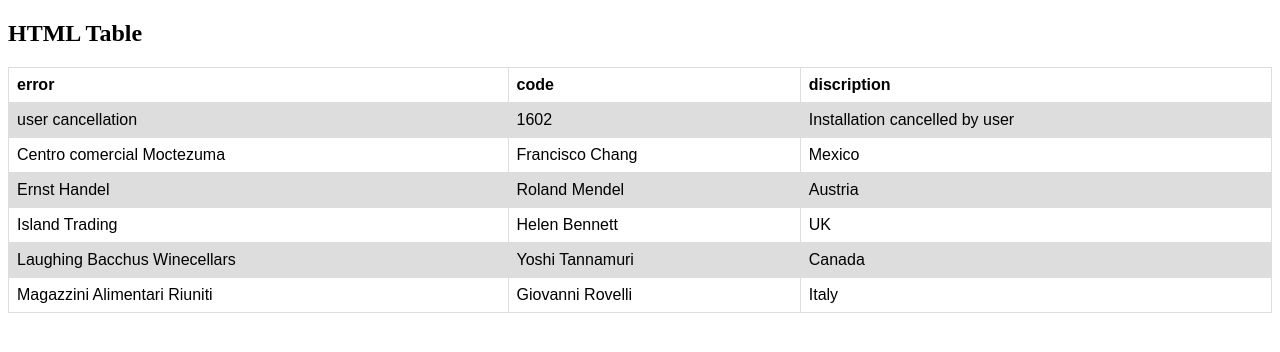
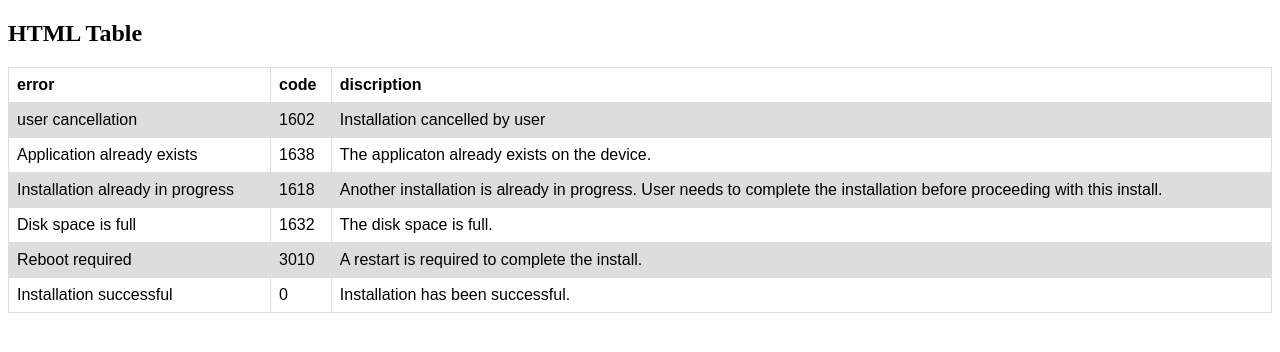
Before and after one commit to mohmulla/mohmulla.github.io, a plain HTML site: page index.html in a window 1280 px wide. Drawn offline with Linux system fonts and the light colour scheme.

Commit message:
Update index.html

```diff
--- a/index.html
+++ b/index.html
@@ -35,29 +35,29 @@ tr:nth-child(even) {
     <td>Installation cancelled by user</td>
   </tr>
   <tr>
-    <td>Centro comercial Moctezuma</td>
-    <td>Francisco Chang</td>
-    <td>Mexico</td>
+    <td>Application already exists</td>
+    <td>1638</td>
+    <td>The applicaton already exists on the device.</td>
   </tr>
   <tr>
-    <td>Ernst Handel</td>
-    <td>Roland Mendel</td>
-    <td>Austria</td>
+    <td>Installation already in progress</td>
+    <td>1618</td>
+    <td>Another installation is already in progress. User needs to complete the installation before proceeding with this install.</td>
   </tr>
   <tr>
-    <td>Island Trading</td>
-    <td>Helen Bennett</td>
-    <td>UK</td>
+    <td>Disk space is full</td>
+    <td>1632</td>
+    <td>The disk space is full.</td>
   </tr>
   <tr>
-    <td>Laughing Bacchus Winecellars</td>
-    <td>Yoshi Tannamuri</td>
-    <td>Canada</td>
+    <td>Reboot required</td>
+    <td>3010</td>
+    <td>A restart is required to complete the install.</td>
   </tr>
   <tr>
-    <td>Magazzini Alimentari Riuniti</td>
-    <td>Giovanni Rovelli</td>
-    <td>Italy</td>
+    <td>Installation successful</td>
+    <td>0</td>
+    <td>Installation has been successful.</td>
   </tr>
 </table>
 
```
